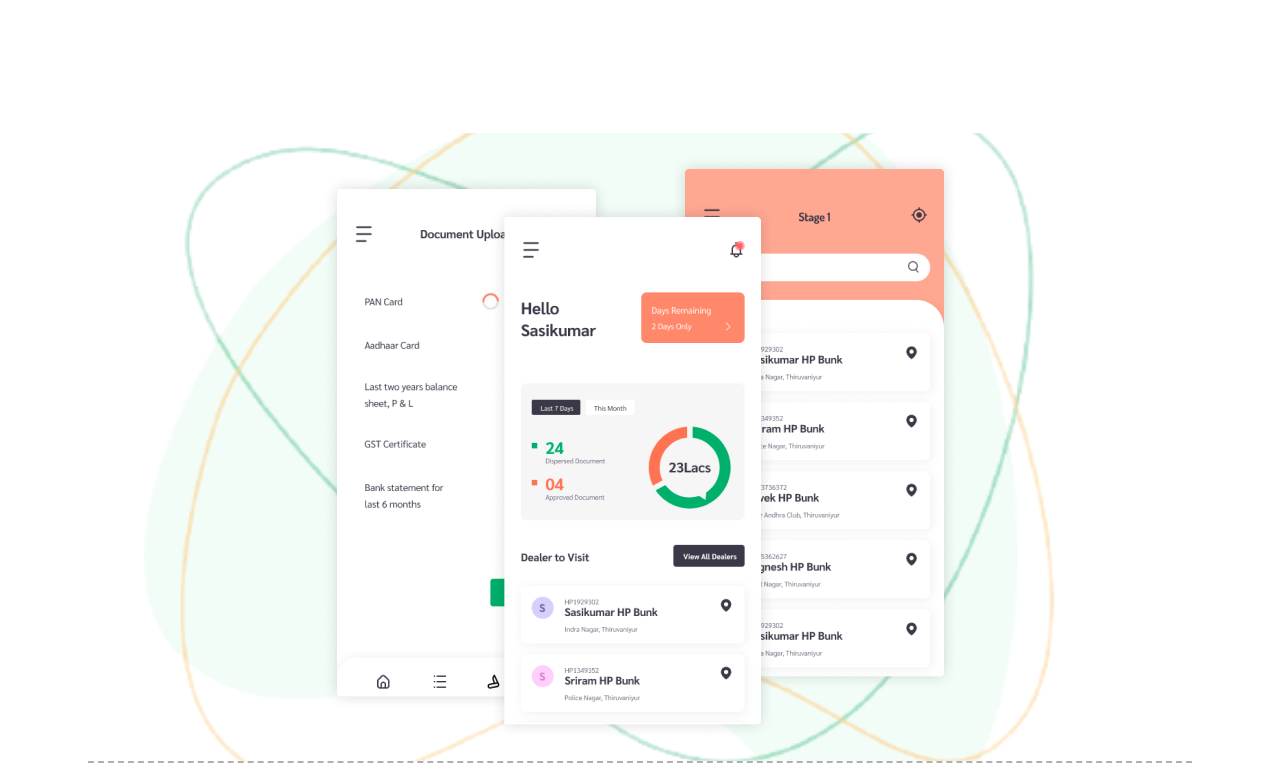
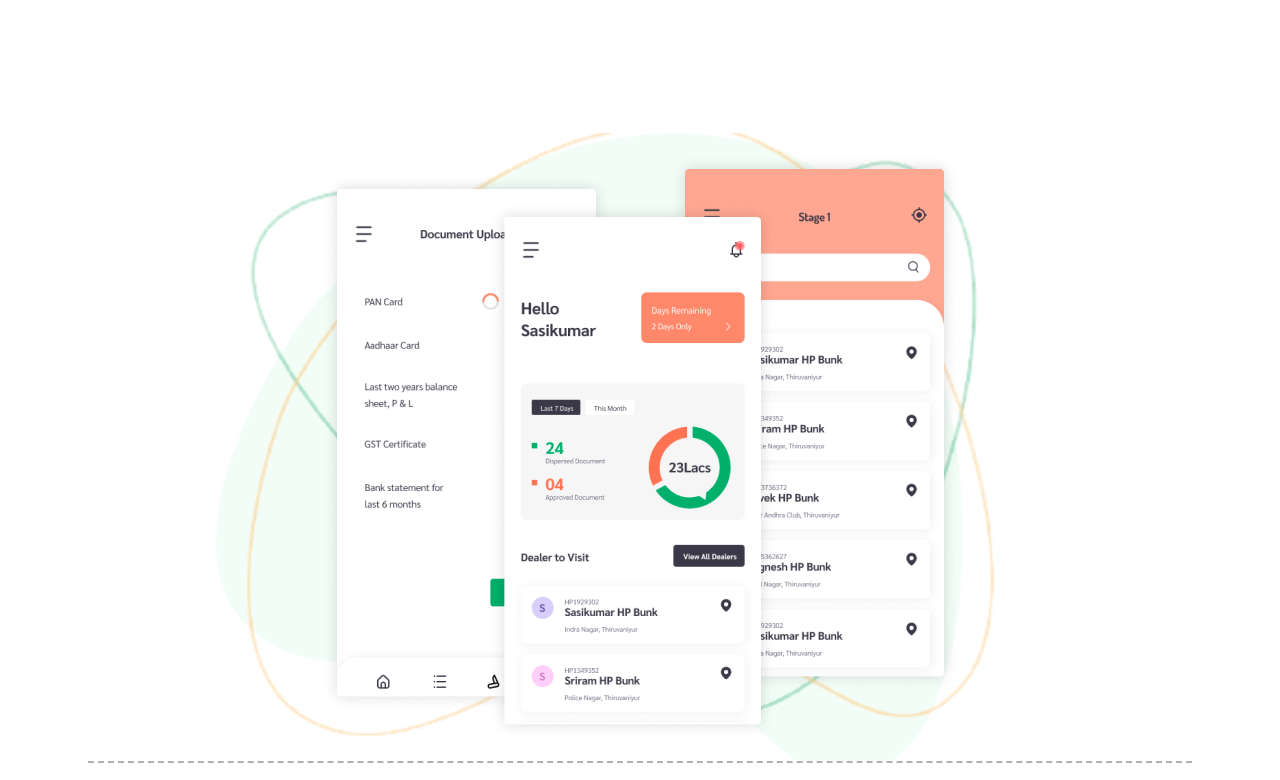
Before and after one commit to madhumathi0213/webiste, a Gatsby site: page /learning in a window 1280 px wide. Shown: the part 1180-1960 px from the top of the page. Built offline with nearby package versions, Linux system fonts and the light colour scheme; Gatsby itself is replaced by a stand-in of ours.

Commit message:
media query update

```diff
--- a/src/components/prodjar/body.css
+++ b/src/components/prodjar/body.css
@@ -91,6 +91,10 @@
     .main_class{
         flex-direction: column;
     }
+    .main_class2{
+        margin-left:80px;
+        margin-right: 80px;
+    }
 
 }
 @media only screen and (min-device-width: 360px) and (max-device-width:640px) {
@@ -98,10 +102,18 @@
         flex-direction: column;
 
     }
+    .main_class2{
+        margin-left:80px;
+        margin-right: 80px;
+    }
 }
 @media only screen and (min-device-width: 480px) and (max-device-width:800px) {
     .main_class{
         flex-direction: column;
+    }
+    .main_class2{
+        margin-left:80px;
+        margin-right: 80px;
     }
 
 }
@@ -109,10 +121,20 @@
     .main_class{
         flex-direction: column;
     }
+    .image{
+        margin-left:80px;
+        margin-right: 80px;
+    }
 
 }
 @media screen  and (min-device-width: 1200px)  and (max-device-width: 1600px){
     .main_class{
         flex-direction: row;
+
+    }
+    .image{
+        margin-left:80px;
+        margin-right: 80px;
+
     }
 }
```
